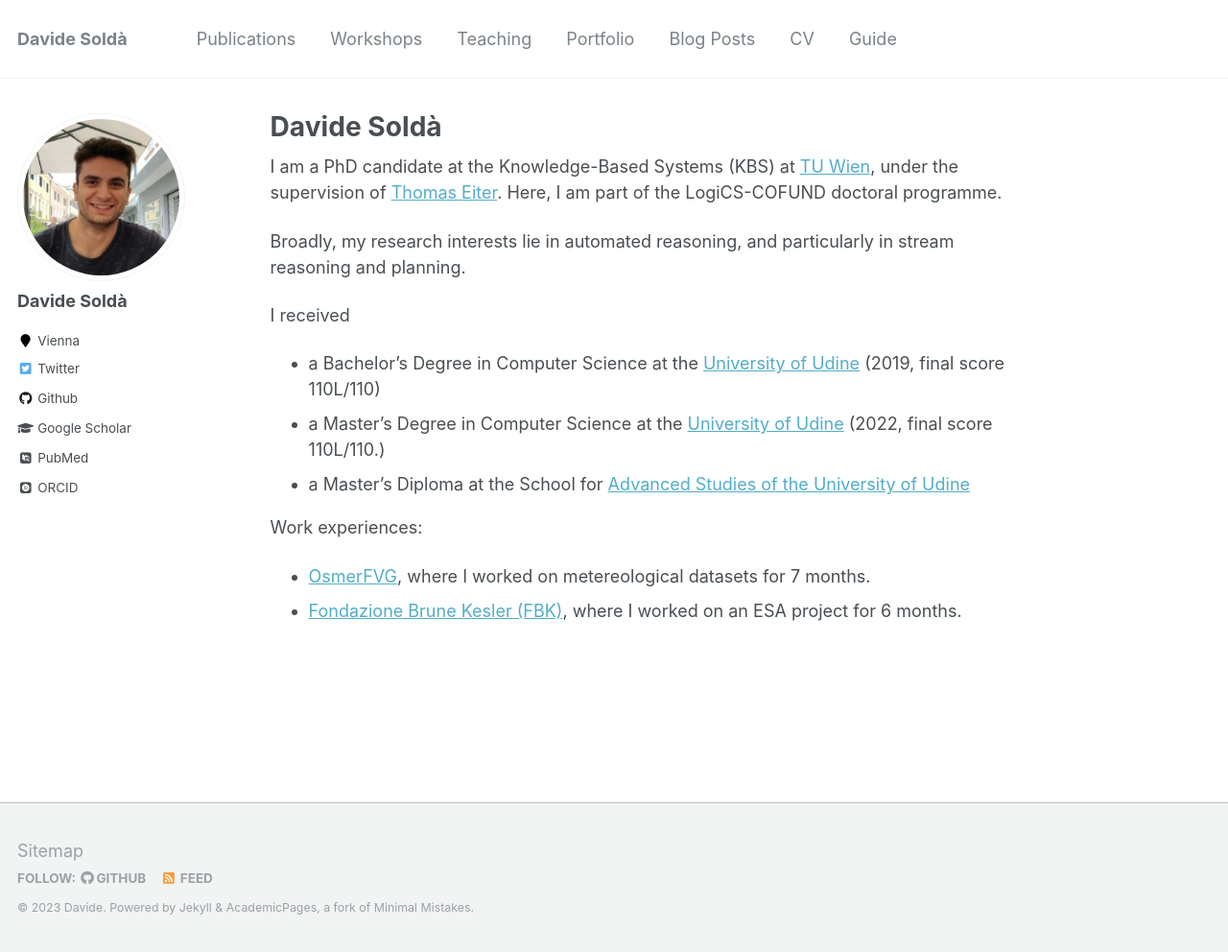
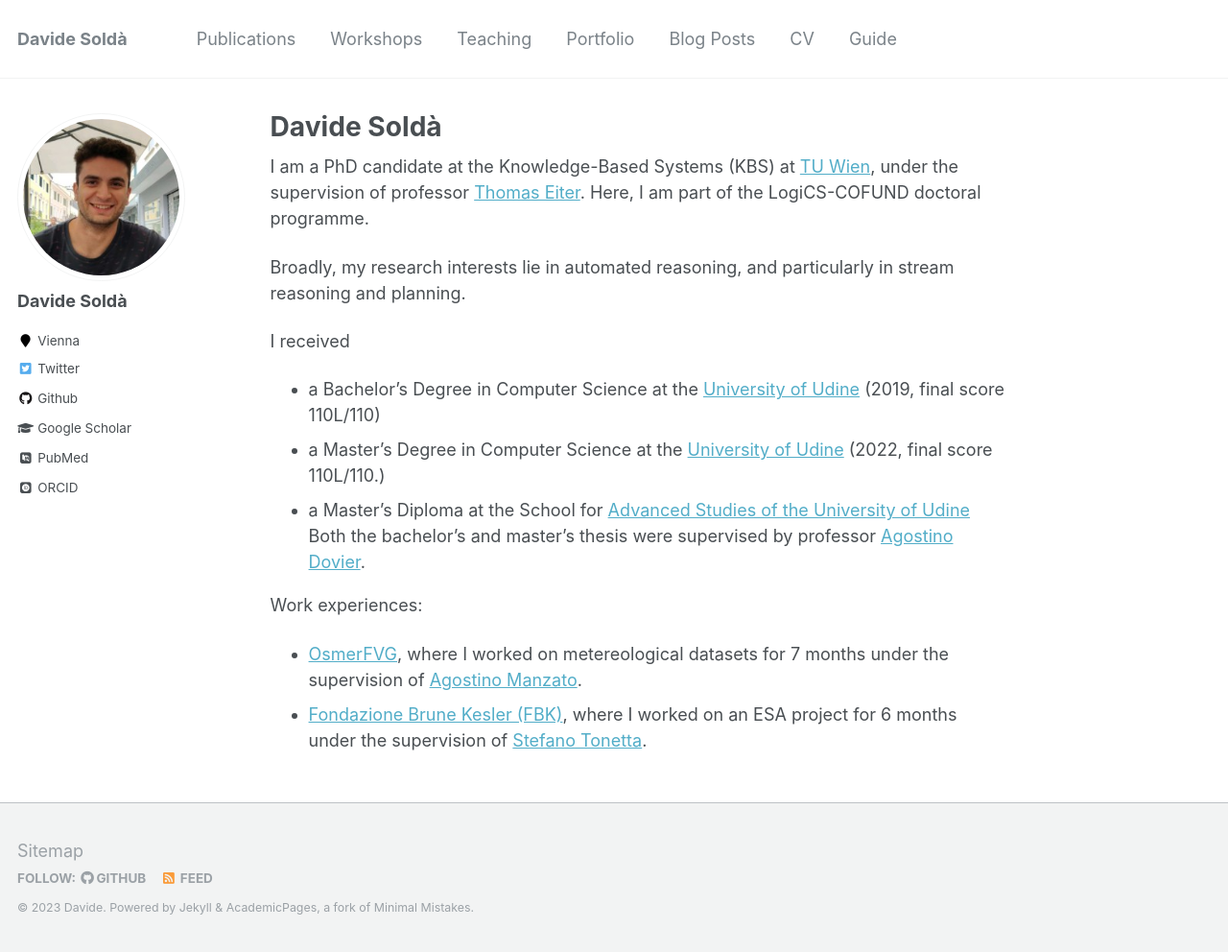
Before and after one commit to DavideSolda/davidesolda.github.io, a Jekyll site: the page built from _pages/about.md, in a window 1280 px wide and 992 px high. Shown: the whole window at 96% size. Built offline with Jekyll 4.4.1, drawn with Linux system fonts in a browser that asks for light colours; some web fonts are replaced.

Commit message:
update about info

```diff
--- a/_pages/about.md
+++ b/_pages/about.md
@@ -9,7 +9,7 @@ redirect_from:
 ---
 
 
-I am a PhD candidate at the Knowledge-Based Systems (KBS) at [TU Wien](https://www.tuwien.at/en/), under the supervision of [Thomas Eiter](http://www.kr.tuwien.ac.at/staff/eiter/). Here, I am part of the LogiCS-COFUND doctoral programme.
+I am a PhD candidate at the Knowledge-Based Systems (KBS) at [TU Wien](https://www.tuwien.at/en/), under the supervision of professor [Thomas Eiter](http://www.kr.tuwien.ac.at/staff/eiter/). Here, I am part of the LogiCS-COFUND doctoral programme.
 
 Broadly, my research interests lie in automated reasoning, and particularly in stream reasoning and planning.
 
@@ -17,7 +17,8 @@ I received
 - a Bachelor's Degree in Computer Science at the [University of Udine](https://www.uniud.it/en) (2019, final score 110L/110)
 - a Master's Degree in Computer Science at the [University of Udine](https://www.uniud.it/en) (2022, final score 110L/110.)
 - a Master's Diploma at the School for [Advanced Studies of the University of Udine](https://scuolasuperiore.uniud.it/?set_language=en)
+Both the bachelor's and master's thesis were supervised by professor [Agostino Dovier](http://users.dimi.uniud.it/~agostino.dovier/).
 
 Work experiences:
-- [OsmerFVG](https://www.osmer.fvg.it/home.php?ln=-en), where I worked on metereological datasets for 7 months.
-- [Fondazione Brune Kesler (FBK)](https://www.fbk.eu/en/), where I worked on an ESA project for 6 months.
+- [OsmerFVG](https://www.osmer.fvg.it/home.php?ln=-en), where I worked on metereological datasets for 7 months under the supervision of [Agostino Manzato](https://digilander.libero.it/agostino.manzato/).
+- [Fondazione Brune Kesler (FBK)](https://www.fbk.eu/en/), where I worked on an ESA project for 6 months under the supervision of [Stefano Tonetta](https://es.fbk.eu/?author_name=stefano-tonetta).
```
